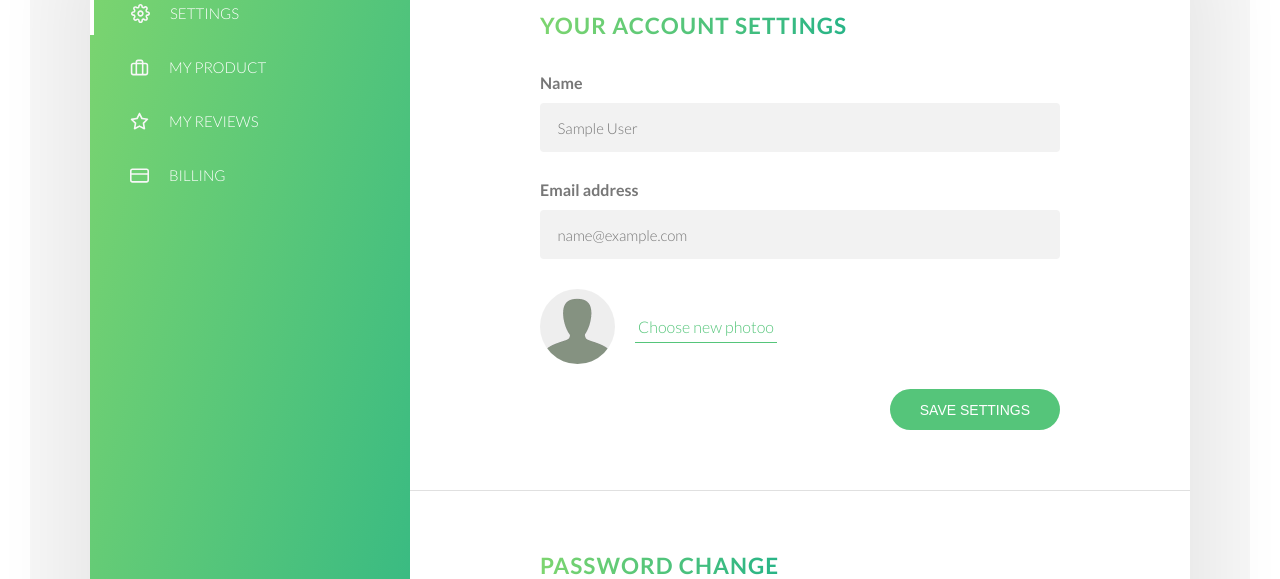
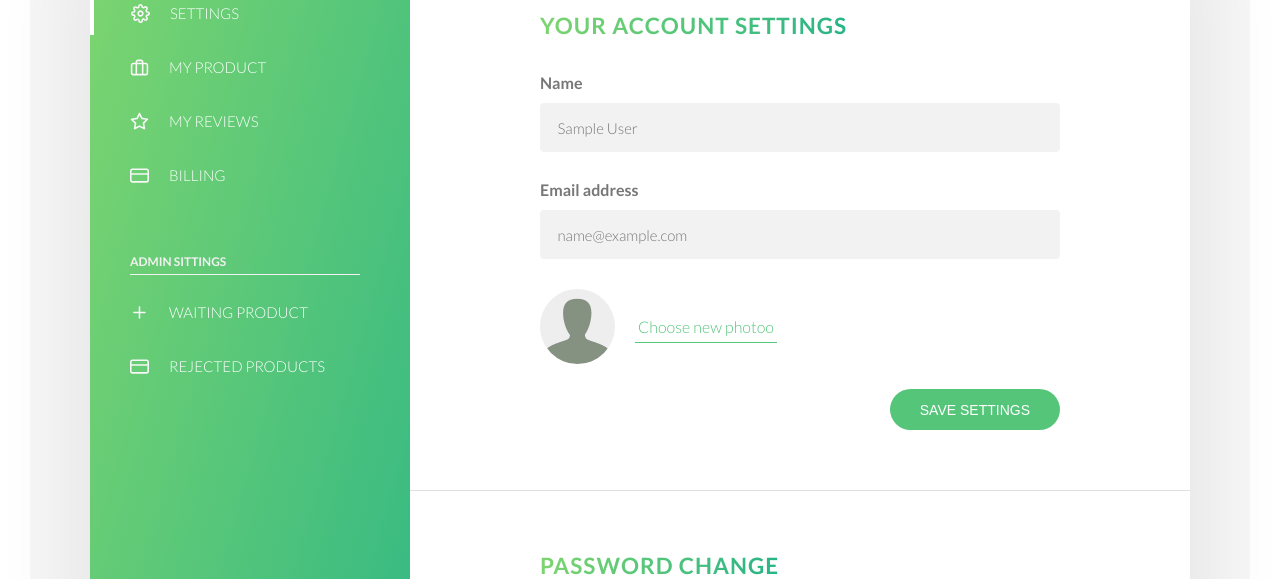
Before and after one commit to AhmedAli777/ahmed-market, a Node server app: page /me in a window 1280 px wide. Shown: the part 249-828 px from the top of the page. Run offline with Node 20, Linux system fonts and the light colour scheme; the visitor is signed in with stand-in values (Sample User, id 1); some libraries are stand-ins or nearby versions.

Commit message:
admin settings

```diff
--- a/controllers/viewController.js
+++ b/controllers/viewController.js
@@ -55,6 +55,26 @@ exports.getMyProducts = catchAsync(async (req, res, next) => {
   // 2) Find products with the returned IDs
   const productIDs = payments.map((el) => el.product);
   const products = await Product.find({ _id: { $in: productIDs } });
+
+  res.status(200).render('overview', {
+    title: 'My Products',
+    products,
+  });
+});
+
+///////////////////////////////////////
+/////////ADMIN VIEWS//////////////////
+exports.getWatingProducts = catchAsync(async (req, res, next) => {
+  const products = await Product.find({ status: 'waiting' });
+
+  res.status(200).render('overview', {
+    title: 'My Products',
+    products,
+  });
+});
+
+exports.getRejectedProducts = catchAsync(async (req, res, next) => {
+  const products = await Product.find({ status: 'rejected' });
 
   res.status(200).render('overview', {
     title: 'My Products',
--- a/routes/viewRoutes.js
+++ b/routes/viewRoutes.js
@@ -14,6 +14,8 @@ const {
   getMyPaidProducts,
   getMyApprovedProducts,
   getMyRejectedProducts,
+  getRejectedProducts,
+  getWatingProducts,
   getnewproductForm,
   alerts,
 } = require(`${__dirname}/../controllers/viewController`);
@@ -32,6 +34,9 @@ router.get('/my-paid-products', protect, getMyPaidProducts);
 router.get('/my-appreoved-products', protect, getMyApprovedProducts);
 router.get('/my-rejected-products', protect, getMyRejectedProducts);
 
+router.get('/waiting-products', protect, getWatingProducts);
+router.get('/rejected-products', protect, getRejectedProducts);
+
 router.get('/product/:id', isLoggedIn, getProduct);
 router.get('/login', isLoggedIn, getLoginForm);
 router.post('/submit-user-data', protect, updateUserData);
--- a/views/account.pug
+++ b/views/account.pug
@@ -25,6 +25,14 @@ block content
               +navItem('/my-paid-products', 'paid products', 'credit-card')
               +navItem('/my-appreoved-products', 'approved products', 'thumbs-up')
               +navItem('/my-rejected-products', 'rejected products', 'delete')
+
+        - if (user.role === 'admin')
+          .admin-nav
+            h5.admin-nav__heading Admin Sittings
+            ul.side-nav
+              +navItem('/waiting-products', 'Waiting product', 'plus')
+              +navItem('/rejected-products', 'Rejected products', 'credit-card')
+
 
       .user-view__content
         .user-view__form-container
```
